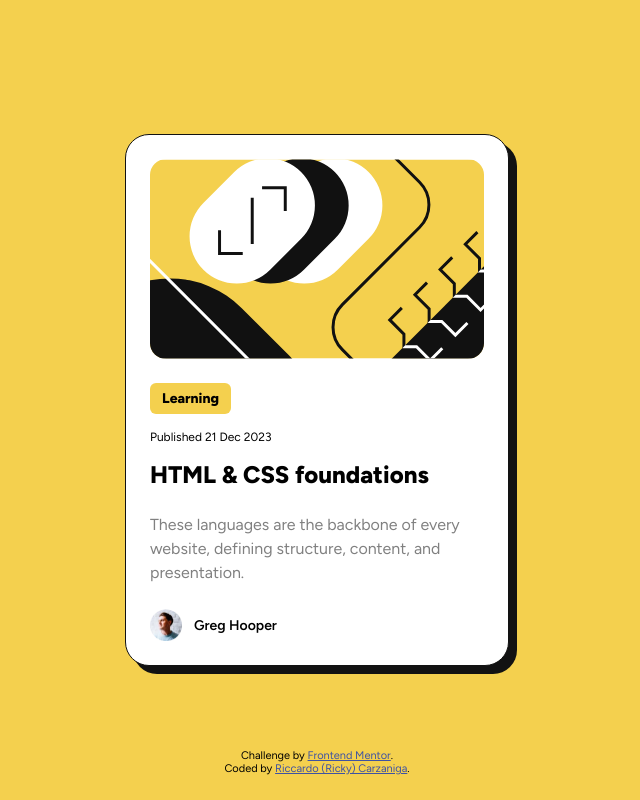
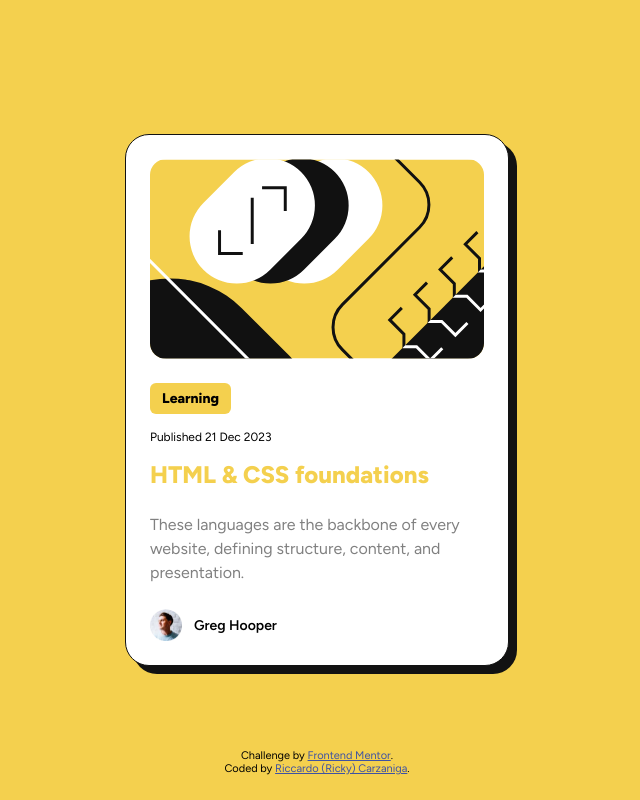
Before and after one commit to ironest/frontend-mentor-challenges, a plain HTML site: page index.html in a window 1280 px wide. In both pictures the pointer is over the element "HTML & CSS foundations". Shown: the whole page, without its empty margins (323-963 px from the left). Drawn offline with Linux system fonts and the light colour scheme.

Commit message:
Added interaction

```diff
--- a/style.css
+++ b/style.css
@@ -58,6 +58,11 @@ body {
   margin-bottom: 24px;
 }
 
+.card-title:hover {
+  color: hsl(47, 88%, 63%);
+  cursor: pointer;
+}
+
 .card-description {
   font-size: 14px;
   line-height: 21px;
```
